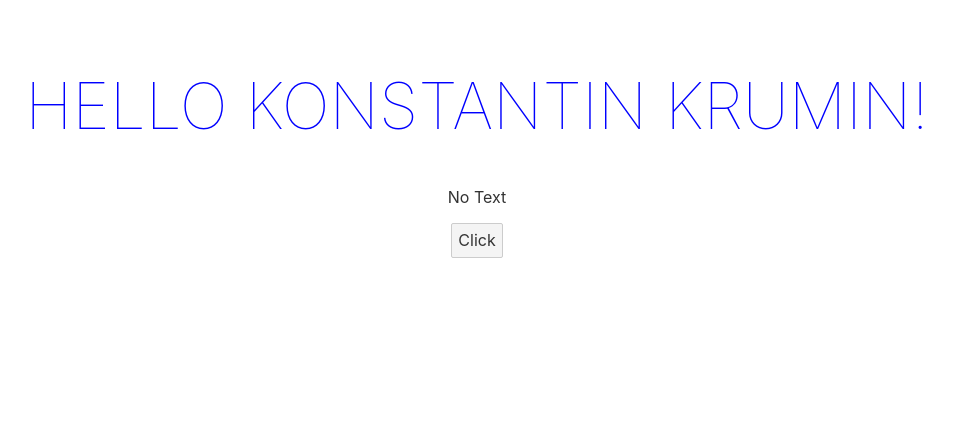
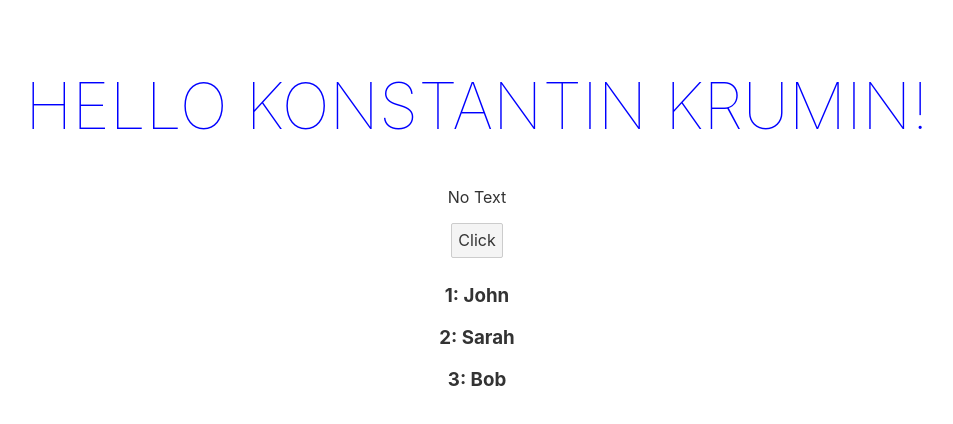
Before and after one commit to konstantinkrumin/svelte-feedback-app, a Svelte app: page / in a window 1280 px wide. Shown: the top 424 px of the page, without its empty margins (163-1116 px from the left). Built offline with nearby package versions, Linux system fonts and the light colour scheme.

Commit message:
added each loop

```diff
--- a/src/App.svelte
+++ b/src/App.svelte
@@ -3,12 +3,27 @@
 	let lastName = 'Krumin';
 	let color = 'blue';
 	let showText = false;
+	let users = [
+		{
+			id: '1',
+			name: 'John'
+		},
+		{
+			id: '2',
+			name: 'Sarah'
+		},
+		{
+			id: '3',
+			name: 'Bob'
+		}
+	];
 
 	$: name = firstName + ' ' + lastName;
 
 	const toggle = () => {
 		color = color === 'blue' ? 'orange' : 'blue';
 		showText = !showText;
+		users = [...users, { id: '4', name: 'Jen' }]
 	}
 </script>
 
@@ -21,6 +36,10 @@
 	{/if}
 
 	<button on:click={toggle}>Click</button>
+
+	{#each users as user (user.id)}
+		<h3>{user.id}: {user.name}</h3>
+	{/each}
 </main>
 
 <style>
```
